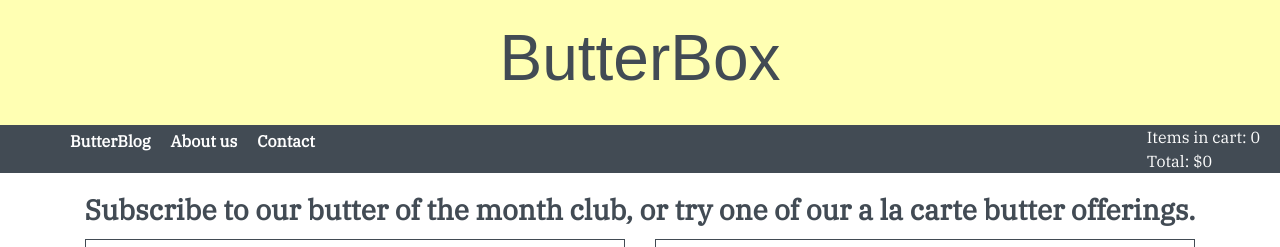
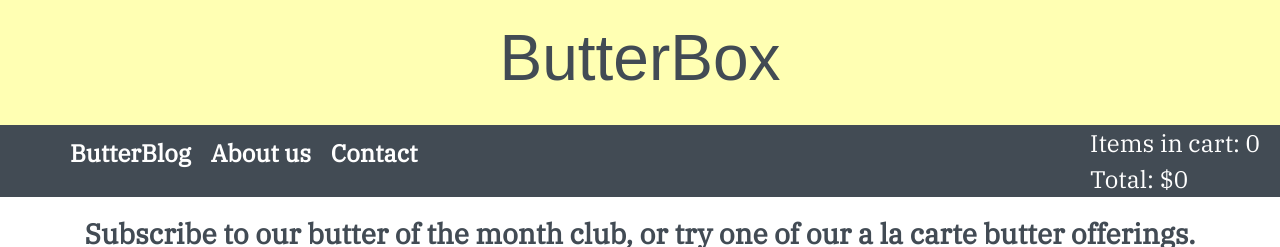
Before and after one commit to amytalbott/butterbox, a React (Create React App) app: page / in a window 1280 px wide. Shown: the top 247 px of the page. Built offline with nearby package versions, Linux system fonts and the light colour scheme; a web font is replaced by a local one.

Commit message:
last minute cosmetic changes and README edits

```diff
--- a/src/Header.js
+++ b/src/Header.js
@@ -24,13 +24,13 @@ const Header = (props) => {
               </li>
               {/* Menu options that appear on larger screens */}
               <li>
-                <NavLink to="/butterblog" className="header-font">ButterBlog</NavLink>
+                <NavLink to="/butterblog" className="navbar-link header-font">ButterBlog</NavLink>
               </li>
               <li>
-                <NavLink to="/about" className="header-font">About us</NavLink>
+                <NavLink to="/about" className="navbar-link header-font">About us</NavLink>
               </li>
               <li>
-                <NavLink to="/contact" className="header-font">Contact</NavLink>
+                <NavLink to="/contact" className="navbar-link header-font">Contact</NavLink>
               </li>
           </ul>
             {/* Items in cart and Total. Appears on the top left */}
--- a/src/index.css
+++ b/src/index.css
@@ -55,8 +55,10 @@ code {
   align-items: center;
   justify-content: space-between;
   background-color: #424B54;
+}
 
-
+.navbar-link {
+  font-size: 1.5em;
 }
 
 .main-nav {
@@ -64,10 +66,6 @@ code {
   flex-direction: row;
 }
 
-.main-nav ul {
-  margin-top: none !important;
-  margin-bottom: none !important;
-}
 
 .main-nav li {
   list-style-type: none;
@@ -78,7 +76,6 @@ code {
 
 .main-nav a {
   color: white;
-
 }
 
 .main-nav .icon {
@@ -93,12 +90,14 @@ code {
 .totalItems{
   font-family: 'IBM Plex Serif', serif;
   color: white;
+  font-size: 1.5em;
 
 }
 
 .money {
   font-family: 'IBM Plex Serif', serif;
   color: white;
+  font-size: 1.5em;
 }
 
 /* Styles for product display home page */
@@ -252,7 +251,7 @@ code {
   }
 }
 /*  Hides menu options and displays the hamburger menu icon on smaller screens */
-@media screen and (max-width: 500px) {
+@media screen and (max-width: 600px) {
   .main-nav a:not(.icon) {display: none;}
   .main-nav a.icon {
     float: right;
```
Also changed, not shown: 1 other file (tests, documents, lock files or other folders).
